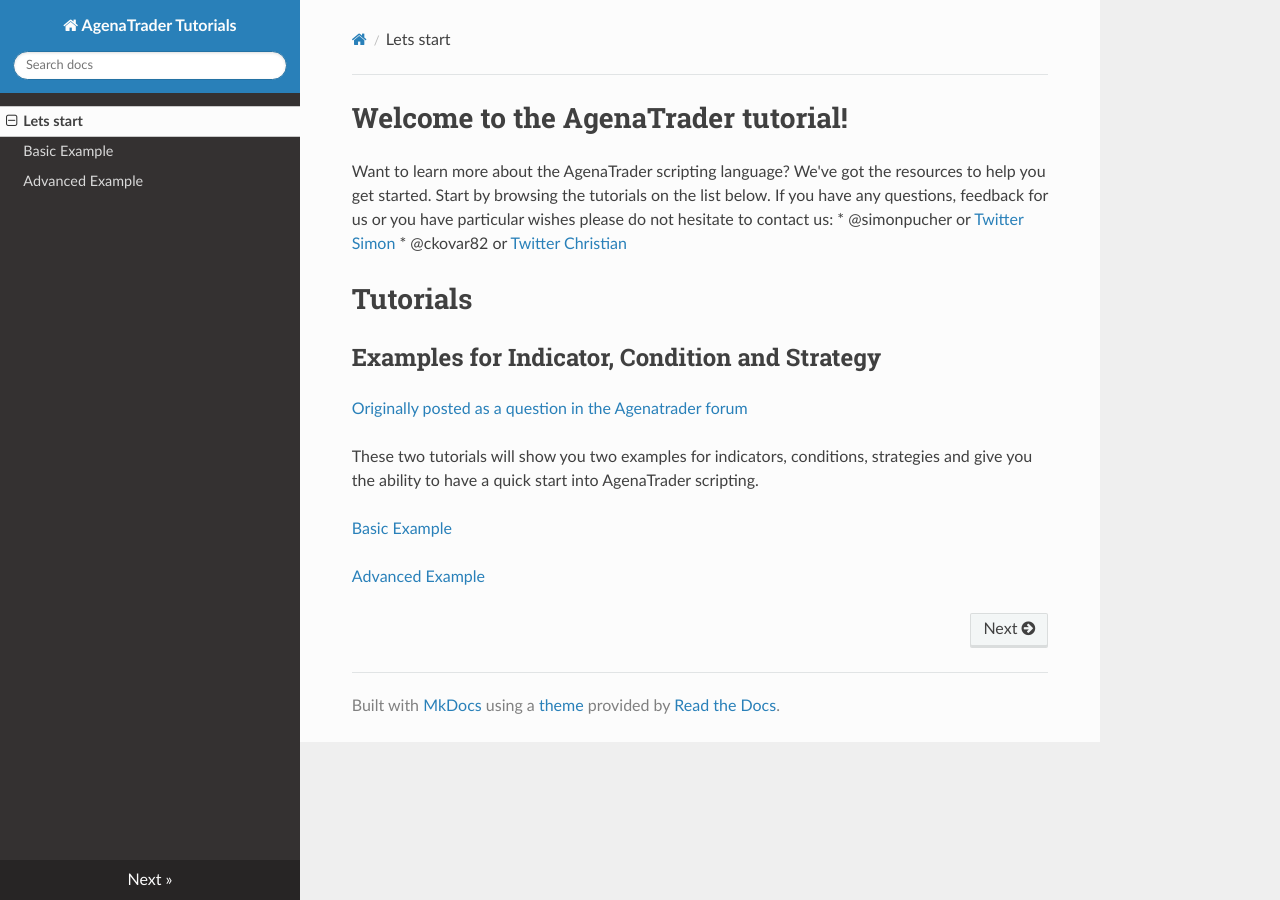
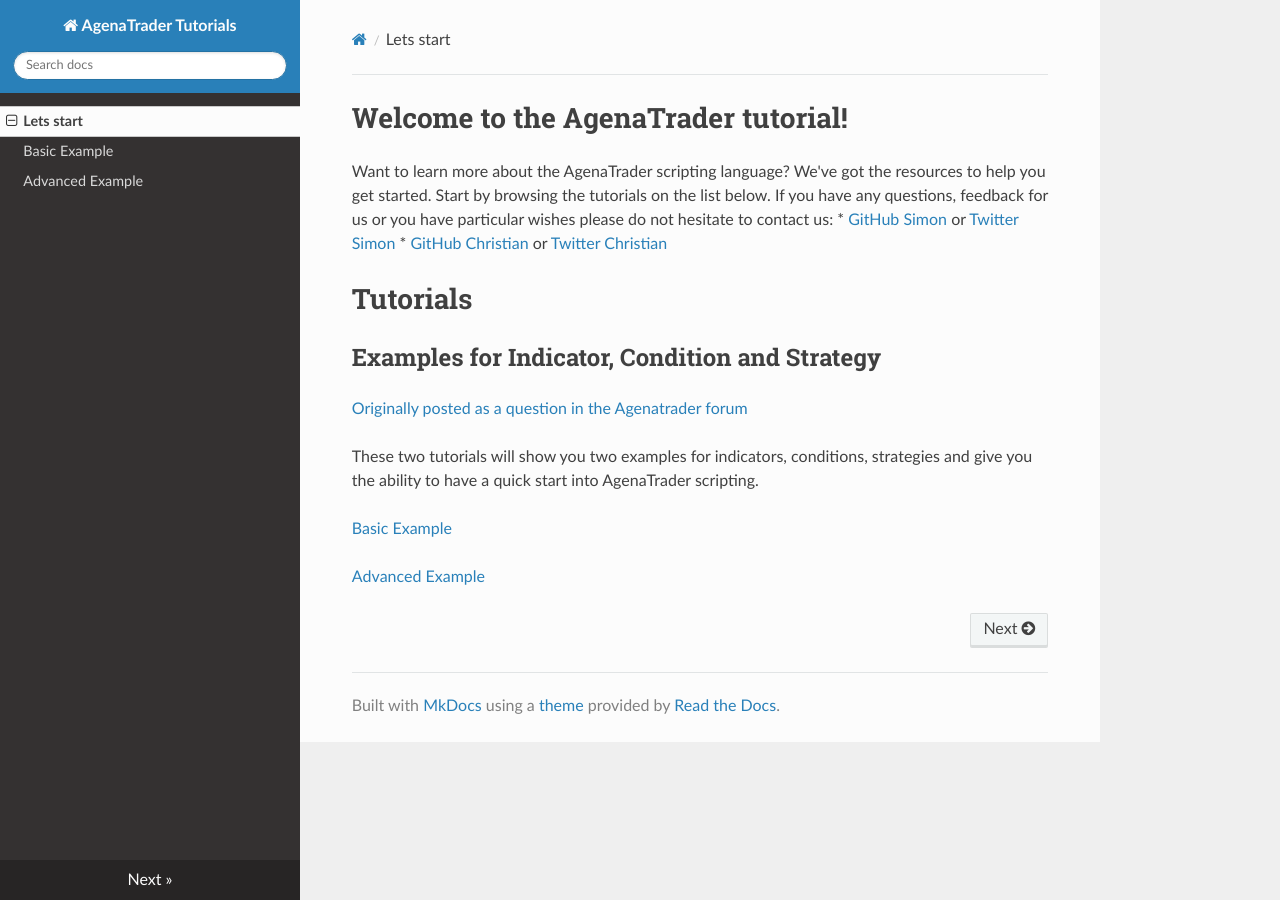
Before and after one commit to AgenaTrader/Tutorials, an MkDocs documentation site: the page built from sources/index.md, in a window 1280 px wide. Built offline with MkDocs 1.6.1, drawn with Linux system fonts in a browser that asks for light colours; nearby versions of some CDN libraries; old or Windows-style settings are respelled for this version of MkDocs.

Commit message:
Update index.md

```diff
--- a/sources/index.md
+++ b/sources/index.md
@@ -1,8 +1,8 @@
 #Welcome to the AgenaTrader tutorial!
 Want to learn more about the AgenaTrader scripting language? We've got the resources to help you get started. Start by browsing the tutorials on the list below.
 If you have any questions, feedback for us or you have particular wishes please do not hesitate to contact us:
-* @simonpucher or [Twitter Simon](https://twitter.com/SimonPucher)
-* @ckovar82 or [Twitter Christian](https://twitter.com/ckovar82)
+* [GitHub Simon](https://github.com/simonpucher) or [Twitter Simon](https://twitter.com/SimonPucher)
+* [GitHub Christian](https://github.com/ckovar82) or [Twitter Christian](https://twitter.com/ckovar82)
 
 #Tutorials
 ##Examples for Indicator, Condition and Strategy
```
